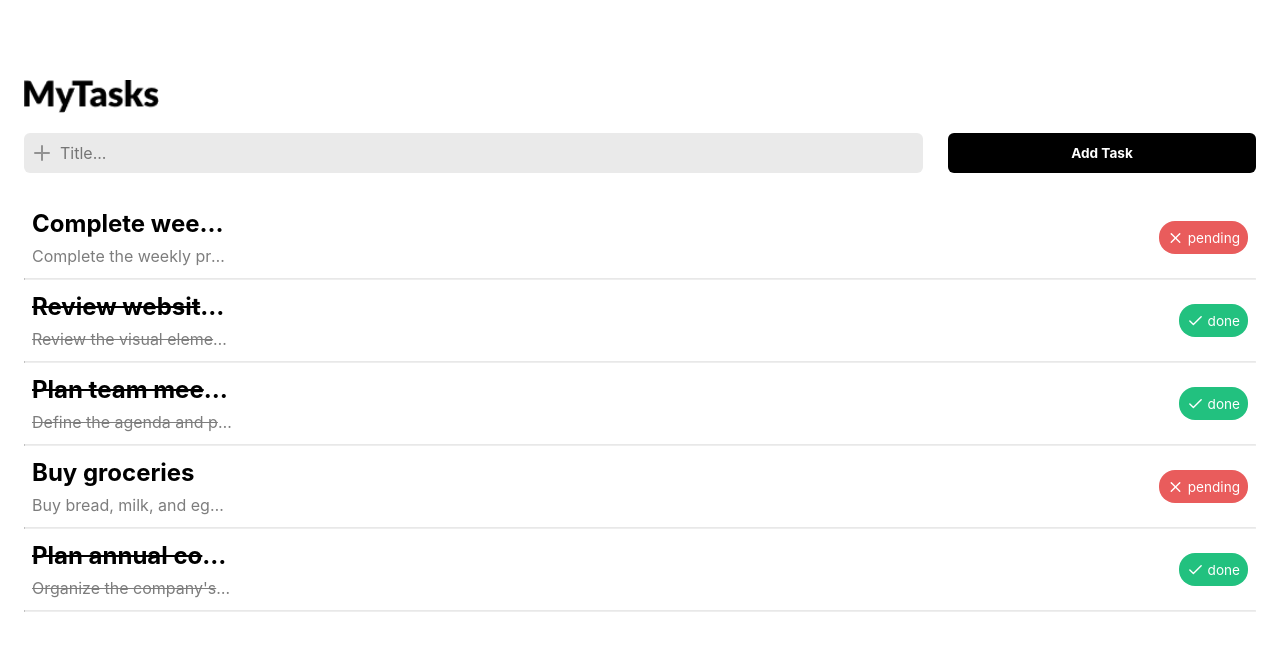
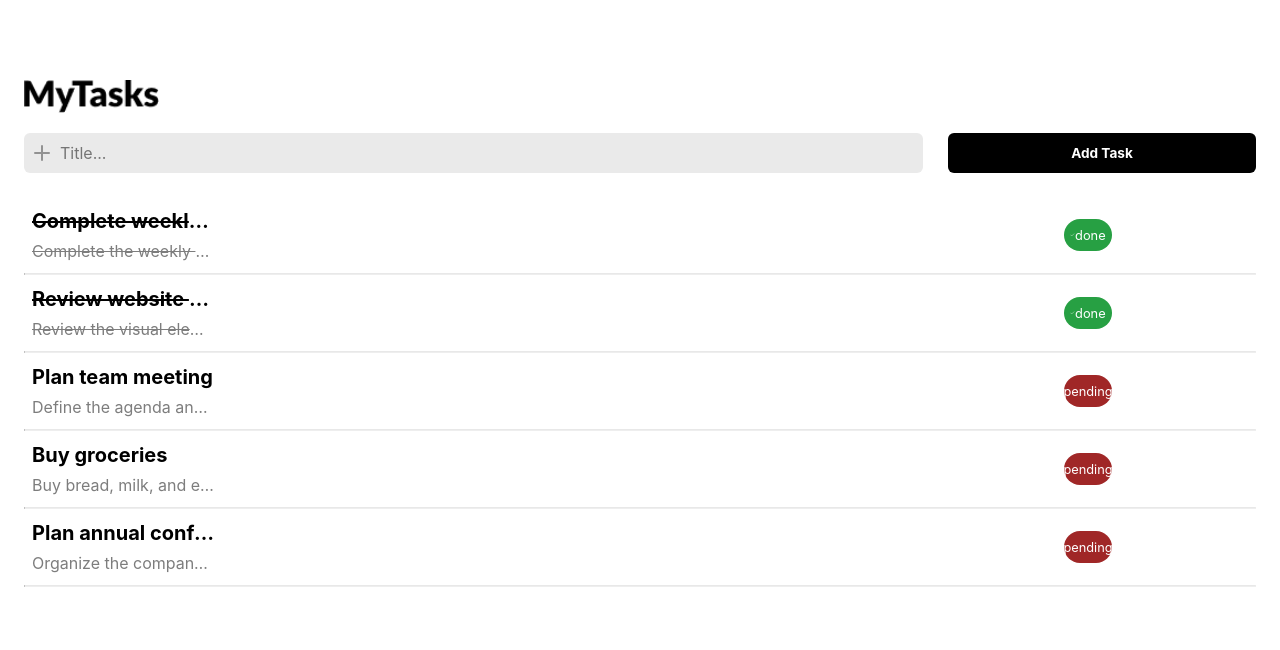
Before and after one commit to marcellacarneiro/my-tasks, a React (Create React App) app: page / in a window 1280 px wide. Shown: the top 650 px of the page. Built offline with nearby package versions, Linux system fonts and the light colour scheme.

Commit message:
style: modifies status icon and adds trash icon

```diff
--- a/src/components/ItemList/ItemList.module.css
+++ b/src/components/ItemList/ItemList.module.css
@@ -8,6 +8,7 @@
     flex-direction: column;
     justify-content: center;
     padding: 0.75rem 0.5rem;
+    width: 200px;
 }
 
 .itemList div h2 {
@@ -16,6 +17,7 @@
     white-space: nowrap;
     max-width: 200px;
     margin-bottom: 0.5rem;
+    font-size: 20px;
 }
 
 .itemList .description {
@@ -29,20 +31,35 @@
 .itemList .pending,
 .done {
     color: #fff;
-    padding: 0.3rem 0.5rem;
+    padding: 0.1rem 0.4rem;
     border-radius: 1rem;
     display: flex;
     align-items: center;
-    gap: 4px;
-    font-size: 0.85rem;
+    justify-content: center;
+    font-size: 0.8rem;
+    height: 2rem;
+    width: 3rem;
 }
 
 .itemList .pending {
-    background-color: #e95c5c;
+    background-color: #a02727;
 }
 
 .itemList .done {
-    background-color: #22c17f;
+    background-color: #27a043;
+}
+
+.itemList .icon {
+    width: 16px;
+    height: 16px;
+}
+
+.itemList .container {
+    display: flex;
+    flex-direction: row;
+    justify-content: flex-end;
+    gap: 1rem;
+    align-items: center;
 }
 
 .itemList + hr {
--- a/src/mockDatabase.js
+++ b/src/mockDatabase.js
@@ -4,7 +4,7 @@ export const mockDatabase = {
             id: 1,
             title: 'Complete weekly report',
             description: 'Complete the weekly progress report and send it to the manager before the deadline.',
-            status: 'pending',
+            status: 'done',
         },
         {
             id: 2,
@@ -16,7 +16,7 @@ export const mockDatabase = {
             id: 3,
             title: 'Plan team meeting',
             description: 'Define the agenda and prepare slides for the Monday meeting.',
-            status: 'done',
+            status: 'pending',
         },
         {
             id: 4,
@@ -36,7 +36,7 @@ export const mockDatabase = {
 - Develop promotional materials, such as banners, flyers, and custom giveaways.
 - Set up an online registration system to facilitate participant sign-up.
 - Ensure that all safety measures and protocols comply with local regulations.`,
-            status: 'done',
+            status: 'pending',
         },
     ]
 }
```
